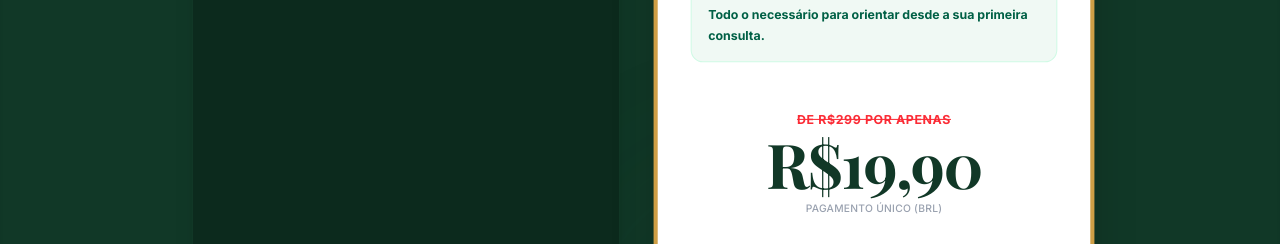
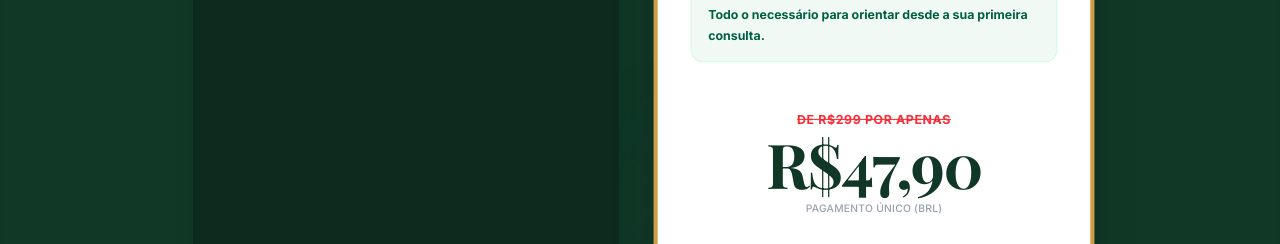
Before and after one commit to FLiibe/dietoterapia-br, a React (Vite) app: page / in a window 1280 px wide. Shown: the part 7720-7964 px from the top of the page. Built offline with nearby package versions, Linux system fonts and the light colour scheme; a web font is replaced by a local one.

Commit message:
feat: update product price
Increase the price of the complete guide from R$19,90 to R$47,90.

```diff
--- a/src/App.tsx
+++ b/src/App.tsx
@@ -34,7 +34,7 @@ const currency = {
   code: "BRL",
   symbol: "R$",
   basico: "10,00",
-  completo: "19,90",
+  completo: "47,90",
   basicoOriginal: "147,90",
   completoOriginal: "299,90",
   bono1: "85",
@@ -729,7 +729,7 @@ export default function App() {
                   {/* Current Price */}
                   <div className="flex items-baseline gap-2 justify-center">
                     <span className="text-5xl md:text-6xl font-serif font-black tracking-tight text-[#113827] leading-none">
-                      R$19,90
+                      R$47,90
                     </span>
                   </div>
                   {/* Bottom Label */}
```
